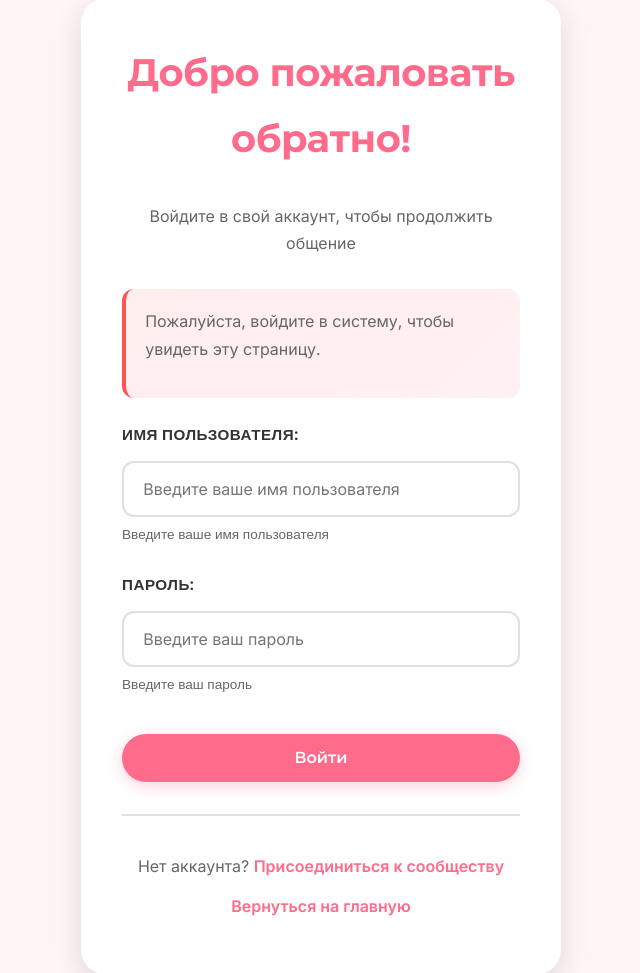
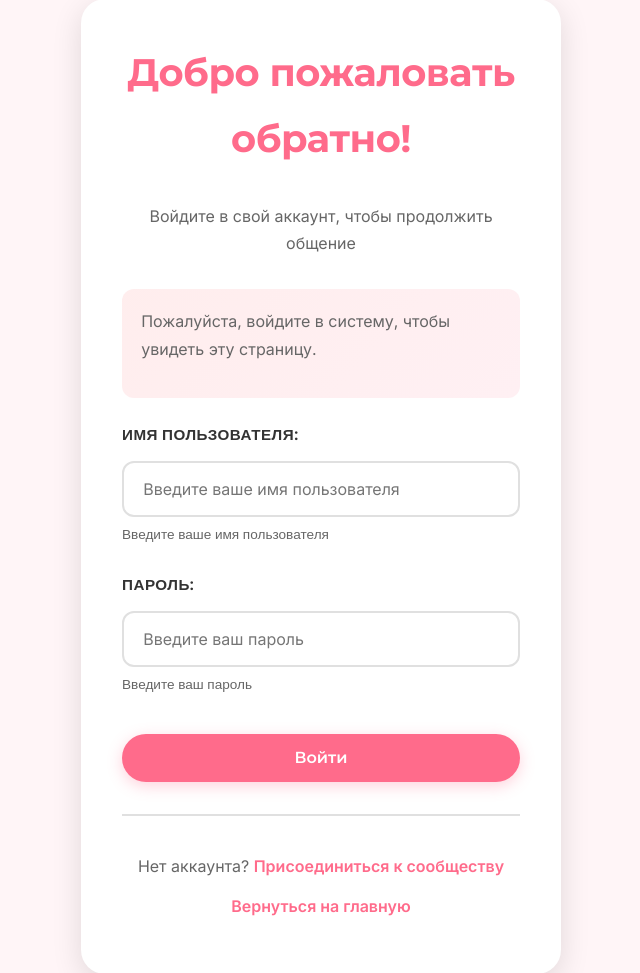
Before and after one commit to ixksx/PetForum, a Django app: page /login/?next=/create-posts/ in a window 1280 px wide. Shown: the part 132-1105 px from the top of the page, without its empty margins (319-959 px from the left). Run offline with Django 5.2, Linux system fonts and the light colour scheme.

Commit message:
finish commit

```diff
--- a/static/css/style.css
+++ b/static/css/style.css
@@ -466,7 +466,6 @@ textarea.form-control {
 .alert-error {
     background: linear-gradient(135deg, rgba(255, 82, 82, 0.1) 0%, rgba(255, 107, 139, 0.1) 100%);
     color: var(--error-color);
-    border-left: 4px solid var(--error-color);
 }
 
 .alert-success {
@@ -650,6 +649,7 @@ textarea.form-control {
     padding: 2.5rem;
     box-shadow: var(--shadow-medium);
     margin-top: 3rem;
+    margin-bottom: 3rem;
 }
 
 .comments-section h3 {
```
